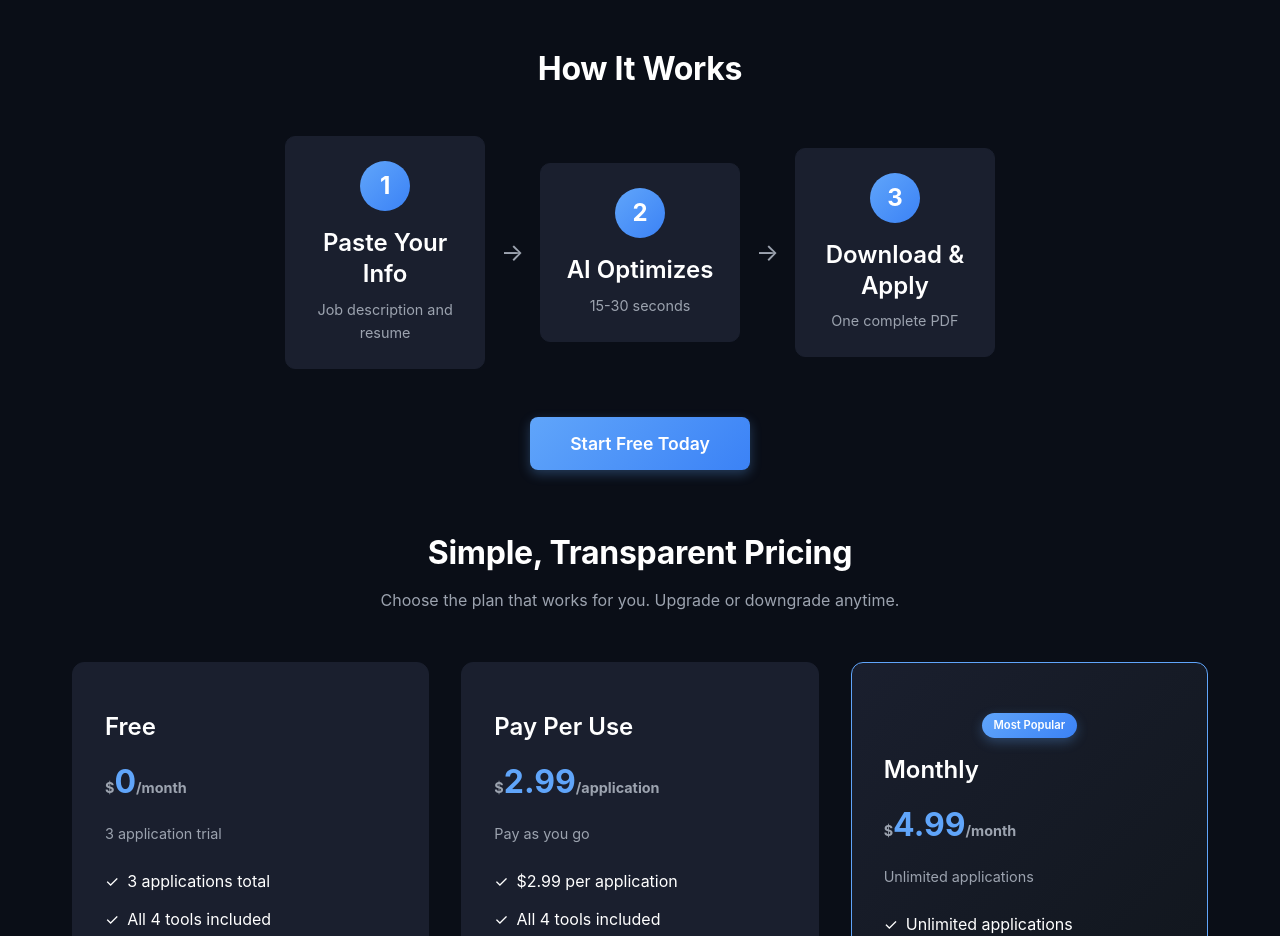
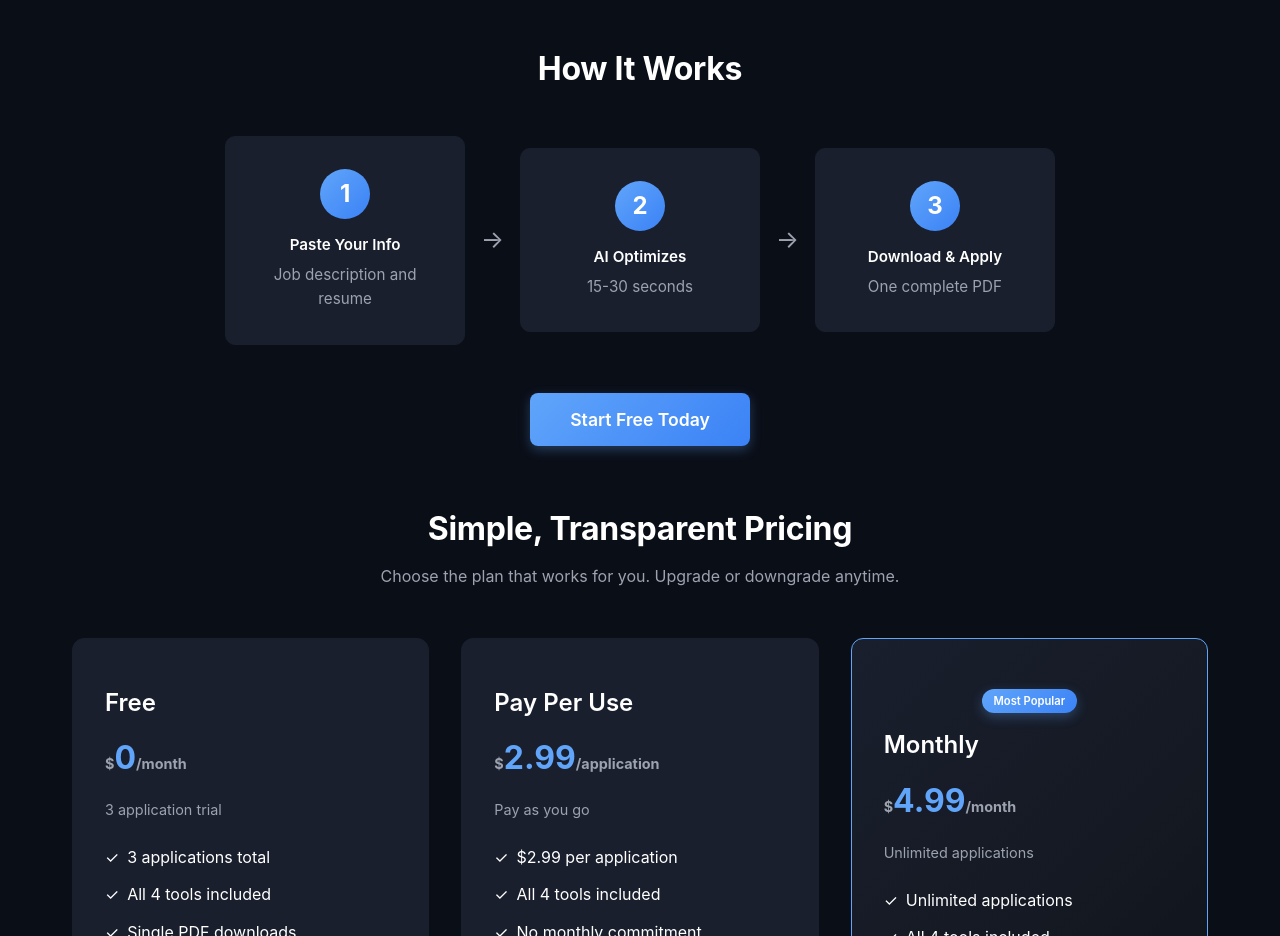
Before and after one commit to birthquake/job-suite, a React (Vite) app: page / in a window 1280 px wide. Shown: the part 940-1876 px from the top of the page. Built offline with nearby package versions, Linux system fonts and the light colour scheme; no server answers.

Commit message:
Update App.css

```diff
--- a/src/App.css
+++ b/src/App.css
@@ -90,12 +90,28 @@
   flex-direction: column;
   align-items: center;
   text-align: center;
-  padding: 1.5rem;
+  padding: 2rem;
   background: var(--bg-tertiary);
   border-radius: 10px;
   border: 1px solid var(--border-light);
   flex: 1;
-  max-width: 200px;
+  max-width: 240px;
+  transition: var(--transition-smooth);
+}
+
+.step:hover {
+  border-color: var(--accent-primary);
+  box-shadow: 0 8px 20px rgba(96, 165, 250, 0.15);
+  transform: translateY(-2px);
+}
+
+.step h3 {
+  font-size: 0.95rem;
+  margin-top: 1rem;
+}
+
+.step p {
+  font-size: 0.95rem !important;
 }
 
 .step-number {
```
